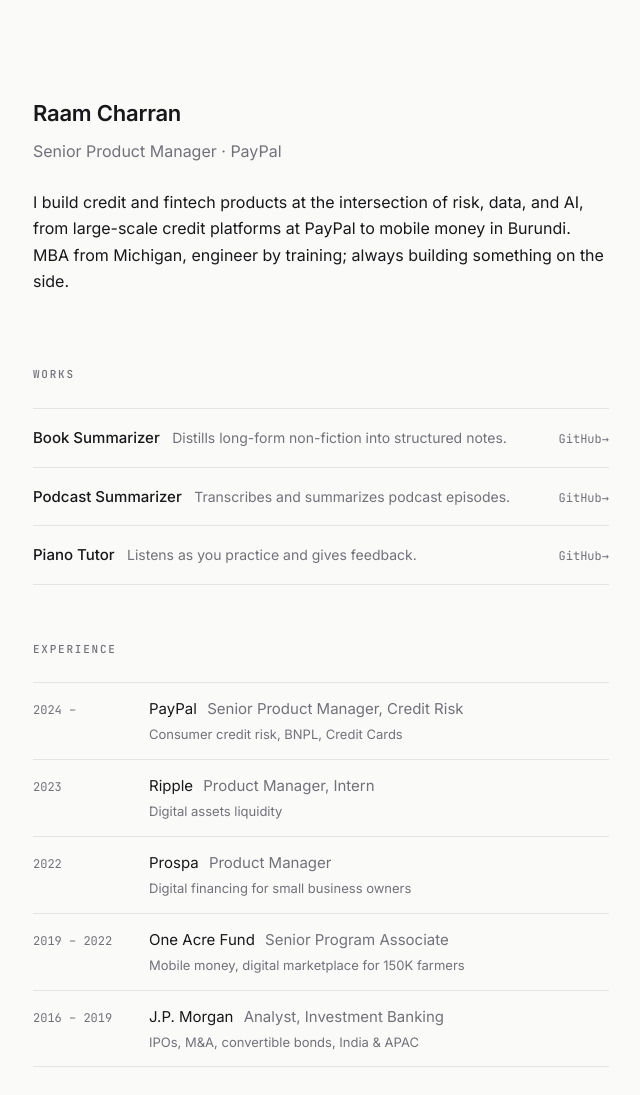
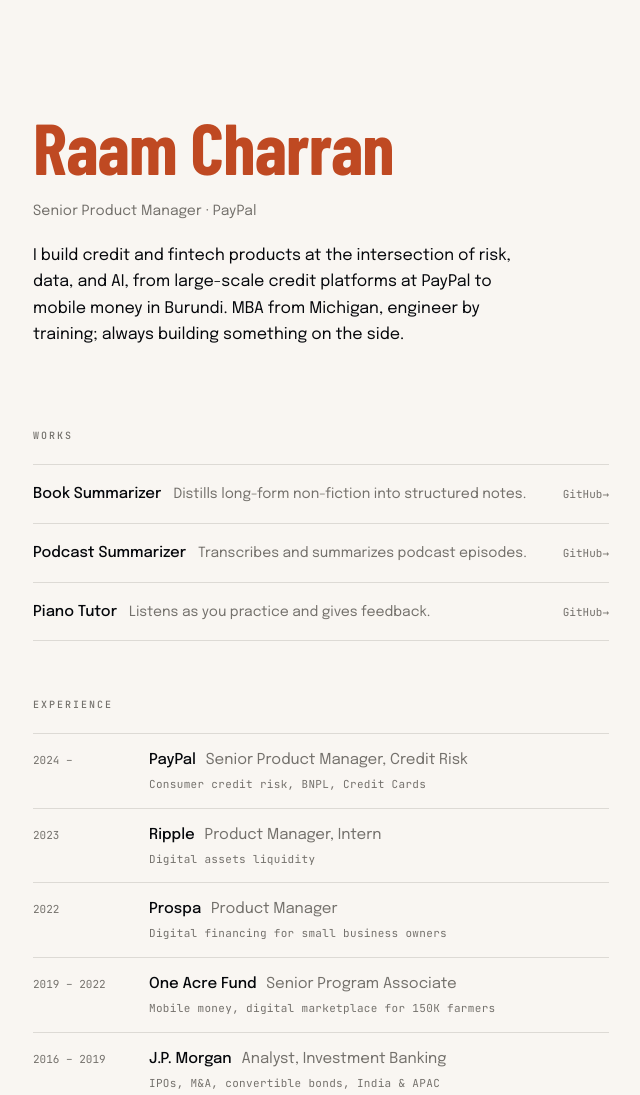
Before and after one commit to raamcharran/raamcharran.github.io, a plain HTML site: page index.html in a window 1280 px wide. Shown: the top 1095 px of the page, without its empty margins (319-959 px from the left). Drawn offline with nearby package versions, Linux system fonts and the light colour scheme; a web font is replaced by a local one.

Commit message:
bolder: Barlow Condensed hero, terracotta accent, Epilogue body, entrance animation

```diff
--- a/index.html
+++ b/index.html
@@ -6,16 +6,17 @@
   <title>Raam Charran</title>
   <link rel="preconnect" href="https://fonts.googleapis.com" />
   <link rel="preconnect" href="https://fonts.gstatic.com" crossorigin />
-  <link href="https://fonts.googleapis.com/css2?family=Inter:wght@400;500;600&family=JetBrains+Mono:wght@400;500&display=swap" rel="stylesheet" />
+  <link href="https://fonts.googleapis.com/css2?family=Barlow+Condensed:wght@700;800&family=Epilogue:wght@400;500&family=JetBrains+Mono:wght@400;500&display=swap" rel="stylesheet" />
   <style>
     :root {
-      --bg: #fafaf9;
-      --ink: #18181b;
-      --muted: #71717a;
-      --line: #e4e4e7;
-      --accent: #18181b;
-      --sans: 'Inter', system-ui, -apple-system, Segoe UI, Helvetica, Arial, sans-serif;
+      --bg:       oklch(97.5% 0.006 80);
+      --ink:      oklch(13%   0.010 255);
+      --muted:    oklch(55%   0.008 80);
+      --line:     oklch(89%   0.008 80);
+      --accent:   oklch(56%   0.160 38);
+      --sans: 'Epilogue', system-ui, -apple-system, sans-serif;
       --mono: 'JetBrains Mono', ui-monospace, Menlo, monospace;
+      --display: 'Barlow Condensed', sans-serif;
     }
 
     * { box-sizing: border-box; }
@@ -37,43 +38,60 @@
     .page {
       max-width: 640px;
       margin: 0 auto;
-      padding: 96px 32px 120px;
+      padding: 112px 32px 120px;
     }
 
     /* ---------- header ---------- */
     header.intro {
-      margin-bottom: 72px;
+      margin-bottom: 80px;
     }
+
     header.intro h1 {
-      font-size: 22px;
-      font-weight: 600;
-      margin: 0 0 8px;
+      font-family: var(--display);
+      font-size: clamp(48px, 10vw, 72px);
+      font-weight: 800;
+      line-height: 0.95;
       letter-spacing: -0.01em;
+      color: var(--accent);
+      margin: 0 0 20px;
+      animation: rise 0.6s cubic-bezier(0.16, 1, 0.3, 1) both;
     }
+
     header.intro p.tag {
-      font-size: 16px;
+      font-size: 14px;
       color: var(--muted);
-      margin: 0 0 24px;
+      margin: 0 0 20px;
+      letter-spacing: 0.01em;
+      animation: rise 0.6s 0.08s cubic-bezier(0.16, 1, 0.3, 1) both;
     }
+
     header.intro p.bio {
       font-size: 16px;
       color: var(--ink);
       margin: 0;
       line-height: 1.65;
+      max-width: 56ch;
+      animation: rise 0.6s 0.16s cubic-bezier(0.16, 1, 0.3, 1) both;
+    }
+
+    @keyframes rise {
+      from { opacity: 0; transform: translateY(10px); }
+      to   { opacity: 1; transform: translateY(0);    }
     }
 
     /* ---------- section ---------- */
     section {
       margin-top: 56px;
     }
+
     h2 {
       font-family: var(--mono);
-      font-size: 11px;
+      font-size: 10px;
       font-weight: 500;
-      letter-spacing: 0.16em;
+      letter-spacing: 0.20em;
       text-transform: uppercase;
       color: var(--muted);
-      margin: 0 0 24px;
+      margin: 0 0 20px;
     }
 
     /* ---------- list rows ---------- */
@@ -86,26 +104,33 @@
       align-items: baseline;
     }
     .row:last-child { border-bottom: 1px solid var(--line); }
+
     .row .meta {
       font-family: var(--mono);
-      font-size: 12px;
+      font-size: 11px;
       color: var(--muted);
     }
-    .row .body {
-      font-size: 15px;
-    }
+
+    .row .body { font-size: 15px; }
+
     .row .body .title {
       color: var(--ink);
+      font-weight: 500;
     }
+
     .row .body .sub {
       color: var(--muted);
+      font-weight: 400;
       margin-left: 6px;
     }
+
     .row .body .note {
       display: block;
-      font-size: 13px;
+      font-family: var(--mono);
+      font-size: 11px;
       color: var(--muted);
-      margin-top: 3px;
+      letter-spacing: 0.03em;
+      margin-top: 4px;
     }
 
     /* ---------- works ---------- */
@@ -116,34 +141,38 @@
       padding: 16px 0;
       border-top: 1px solid var(--line);
       align-items: baseline;
-      transition: padding 200ms ease;
+      transition: padding 220ms cubic-bezier(0.16, 1, 0.3, 1);
     }
     .work:last-child { border-bottom: 1px solid var(--line); }
-    .work:hover { padding-left: 8px; }
+    .work:hover { padding-left: 10px; }
+
     .work .name {
       font-size: 15px;
+      font-weight: 500;
       color: var(--ink);
-      font-weight: 500;
     }
+
     .work .desc {
       font-size: 14px;
+      font-weight: 400;
       color: var(--muted);
-      font-weight: 400;
       margin-left: 8px;
     }
+
     .work .link {
       font-family: var(--mono);
-      font-size: 12px;
+      font-size: 11px;
       color: var(--muted);
-      transition: color 200ms ease;
+      transition: color 220ms ease;
     }
-    .work:hover .link { color: var(--ink); }
+    .work:hover .link { color: var(--accent); }
+
     .work .link::after {
       content: ' →';
       display: inline-block;
-      transition: transform 200ms ease;
+      transition: transform 220ms cubic-bezier(0.16, 1, 0.3, 1);
     }
-    .work:hover .link::after { transform: translateX(3px); }
+    .work:hover .link::after { transform: translateX(4px); }
 
     /* ---------- contact ---------- */
     .contact {
@@ -151,14 +180,18 @@
       flex-wrap: wrap;
       gap: 18px 28px;
     }
+
     .contact a {
       font-size: 15px;
       color: var(--ink);
       border-bottom: 1px solid var(--line);
-      padding-bottom: 1px;
-      transition: border-color 200ms ease;
+      padding-bottom: 2px;
+      transition: border-color 200ms ease, color 200ms ease;
     }
-    .contact a:hover { border-bottom-color: var(--ink); }
+    .contact a:hover {
+      color: var(--accent);
+      border-bottom-color: var(--accent);
+    }
 
     /* ---------- footer ---------- */
     footer {
@@ -171,8 +204,9 @@
       letter-spacing: 0.04em;
     }
 
+    /* ---------- mobile ---------- */
     @media (max-width: 560px) {
-      .page { padding: 64px 24px 80px; }
+      .page { padding: 72px 24px 80px; }
       .row { grid-template-columns: 80px 1fr; gap: 12px; }
       .work { grid-template-columns: 1fr; }
       .work .link { font-size: 11px; }
```
